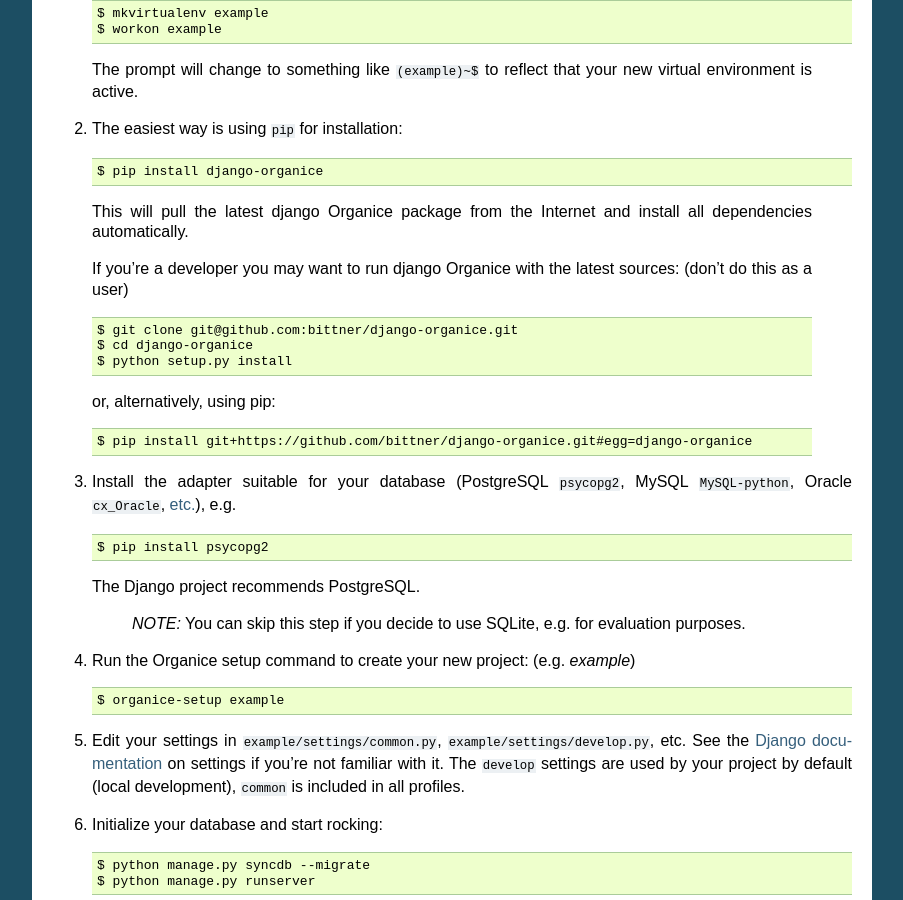
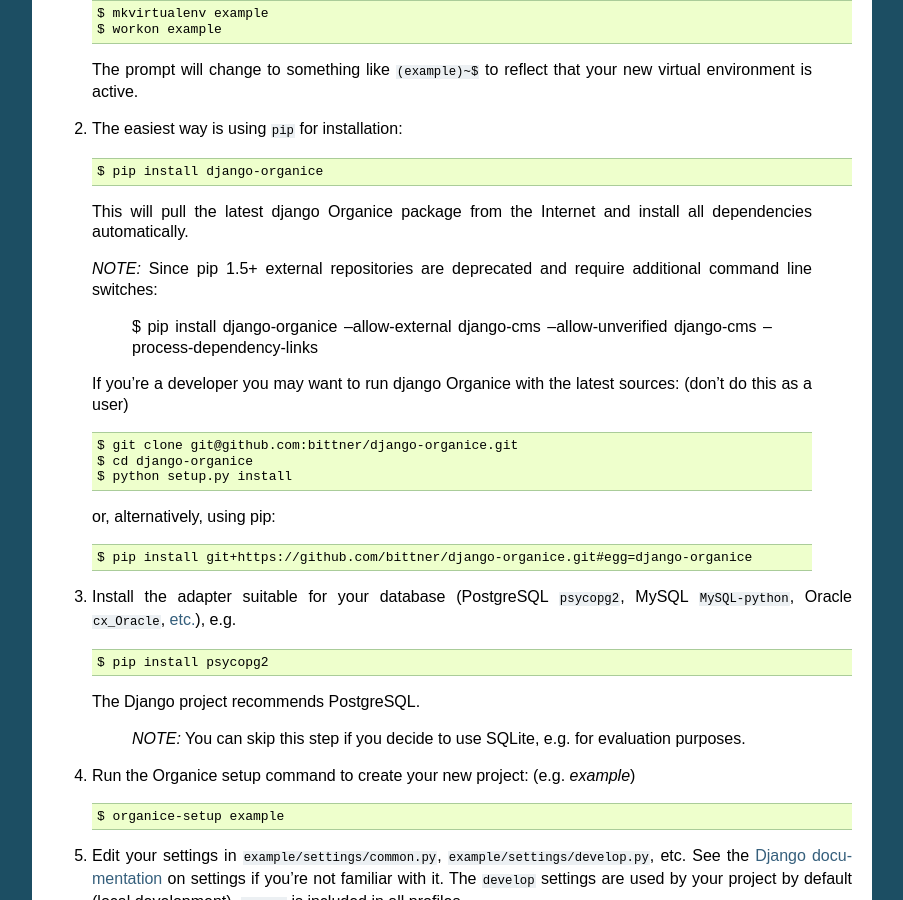
Before and after one commit to Organice/django-organice, a Sphinx documentation site: the page built from docs/installation.rst, in a window 1280 px wide and 900 px high, scrolled down 506 px. Shown: the whole window, without its empty margins (198-1101 px from the left). Built offline with Sphinx 7.4.7, drawn with Linux system fonts in a browser that asks for light colours.

Commit message:
Added installation hints for pip 1.5+

```diff
--- a/docs/installation.rst
+++ b/docs/installation.rst
@@ -34,6 +34,10 @@
     $ pip install django-organice
 
   This will pull the latest django Organice package from the Internet and install all dependencies automatically.
+
+  *NOTE:* Since pip 1.5+ external repositories are deprecated and require additional command line switches:
+
+    $ pip install django-organice --allow-external django-cms --allow-unverified django-cms --process-dependency-links
 
   If you're a developer you may want to run django Organice with the latest sources: (don't do this as a user) ::
 
```
